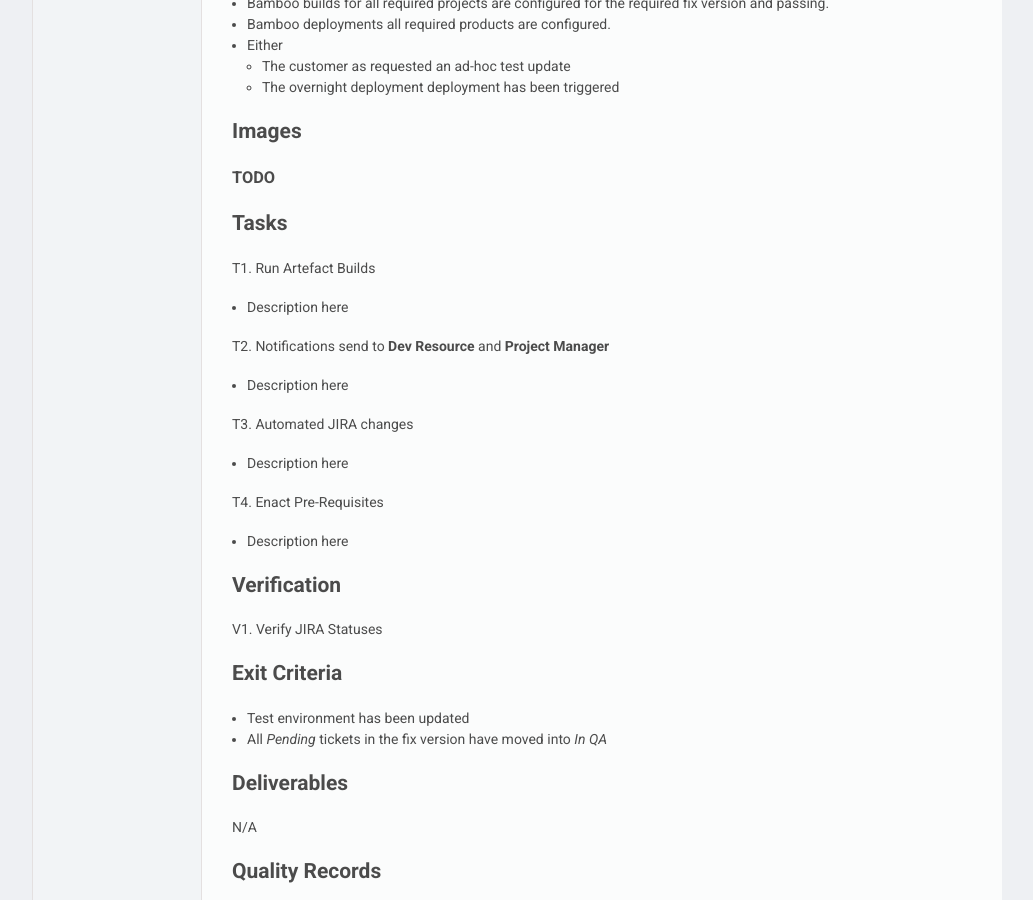
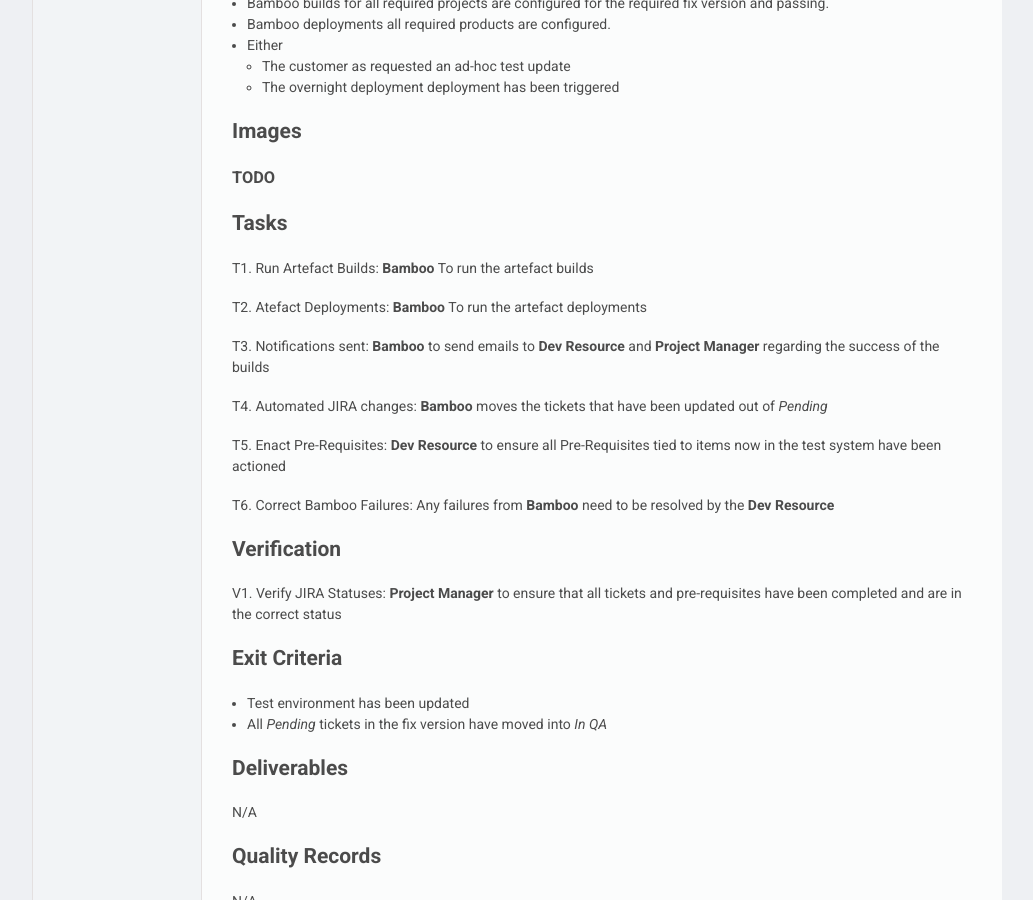
Before and after one commit to intuitive-documentation/process, a Jekyll site: the page built from _content/Test Deployments.md, in a window 1280 px wide and 900 px high, scrolled down 485 px. Shown: the whole window, without its empty margins (108-1141 px from the left). Built offline with Jekyll 4.4.1, drawn with Linux system fonts in a browser that asks for light colours.

Commit message:
Complete Test Deployment Text

```diff
--- a/_content/Test Deployments.md
+++ b/_content/Test Deployments.md
@@ -24,21 +24,21 @@ title: "Test Deployments"
 ### TODO
 
 ## Tasks
-T1. 	Run Artefact Builds
-- Description here
+T1. 	Run Artefact Builds: **Bamboo** To run the artefact builds
 
-T2.		Notifications send to **Dev Resource** and **Project Manager**
-- Description here
+T2.		 Atefact Deployments: **Bamboo** To run the artefact deployments
 
-T3.		Automated JIRA changes
-- Description here
+T3.		Notifications sent: **Bamboo** to send emails to **Dev Resource** and **Project Manager** regarding the success of the builds
 
-T4.		Enact Pre-Requisites
-- Description here
+T4.		Automated JIRA changes:  **Bamboo** moves the tickets that have been updated out of *Pending*
+
+T5.		Enact Pre-Requisites:  **Dev Resource** to ensure all Pre-Requisites tied to items now in the test system have been actioned
+
+T6.		Correct Bamboo Failures:  Any failures from **Bamboo** need to be resolved by the **Dev Resource**
 
 
 ## Verification
-V1.		Verify JIRA Statuses
+V1.		Verify JIRA Statuses:  **Project Manager** to ensure that all tickets and pre-requisites have been completed and are in the correct status
 
 ## Exit Criteria
 - Test environment has been updated
```
